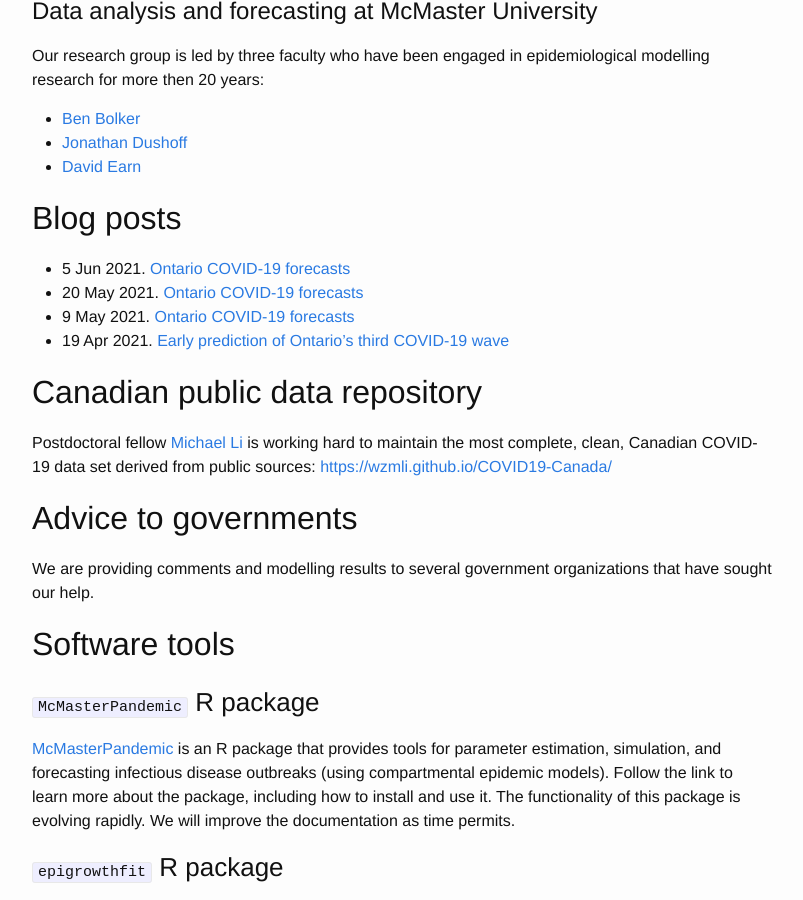
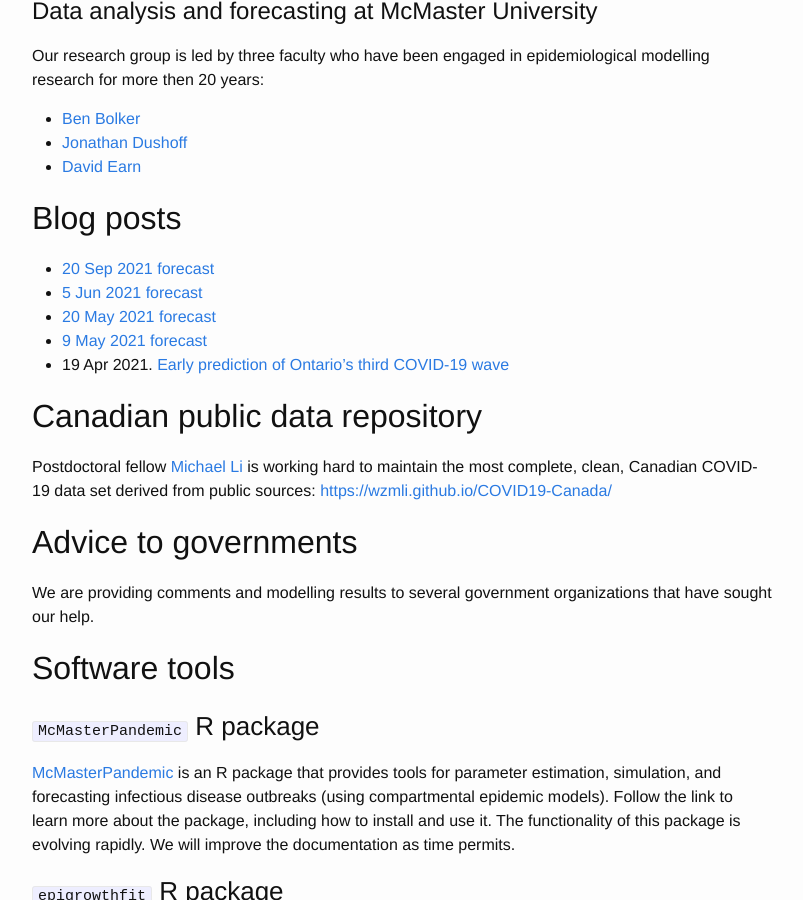
Before and after one commit to mac-theobio/mac-theobio.github.io, a Jekyll site: the page built from covid-19/index.md, in a window 1280 px wide and 900 px high, scrolled down 380 px. Shown: the whole window, without its empty margins (238-1041 px from the left). Built offline with Jekyll 4.4.1, drawn with Linux system fonts in a browser that asks for light colours.

Commit message:
jekyll fiddling

```diff
--- a/_config.yml
+++ b/_config.yml
@@ -8,3 +8,5 @@
 markdown: kramdown
 kramdown:
   parse_block_html: true
+
+exclude: ['makestuff']
--- a/covid-19/index.md
+++ b/covid-19/index.md
@@ -13,9 +13,10 @@
 
 ## Blog posts
 
--  5 Jun 2021. [Ontario COVID-19 forecasts](https://mac-theobio.github.io/forecasts/outputs/McMasterOntarioForecastsBlog2021-06-05)
--  20 May 2021. [Ontario COVID-19 forecasts](https://mac-theobio.github.io/forecasts/outputs/McMasterOntarioForecastsBlog2021-05-20)
--  9 May 2021. [Ontario COVID-19 forecasts](https://mac-theobio.github.io/forecasts/outputs/McMasterOntarioForecastsBlog2021-05-09)
+- [20 Sep 2021 forecast](https://mac-theobio.github.io/forecasts/outputs/McMasterOntarioForecastsBlog2021-09-20)
+- [5 Jun 2021 forecast](https://mac-theobio.github.io/forecasts/outputs/McMasterOntarioForecastsBlog2021-06-05)
+- [20 May 2021 forecast](https://mac-theobio.github.io/forecasts/outputs/McMasterOntarioForecastsBlog2021-05-20)
+- [9 May 2021 forecast](https://mac-theobio.github.io/forecasts/outputs/McMasterOntarioForecastsBlog2021-05-09)
 - 19 Apr 2021. [Early prediction of Ontario’s third COVID-19 wave](https://mac-theobio.github.io/forecasts/outputs/ON_accuracy.html)
 
 ## Canadian public data repository
```
Also changed, not shown: 1 other file.
